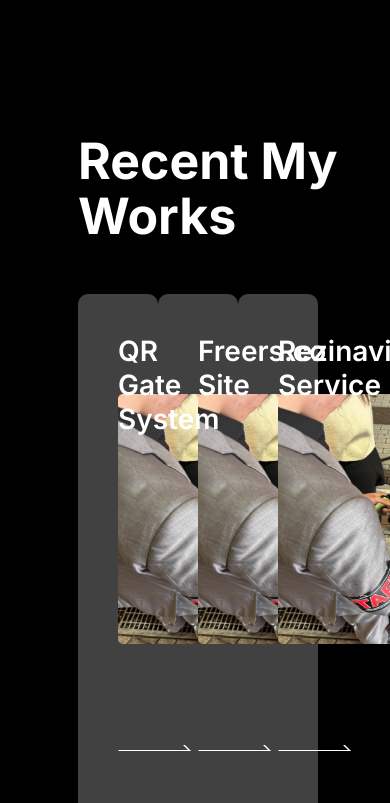
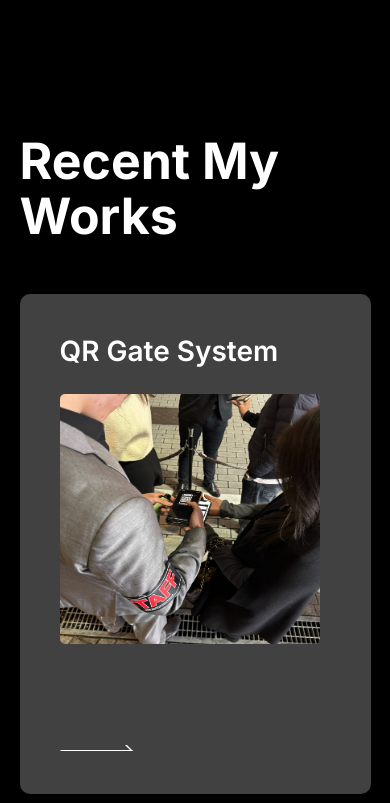
Before and after one commit to kohta9521/Kohta_2024_Portfolio_Site, a Next.js app in the folder frontend/: page / in a window 390 px wide. Shown: the part 860-1663 px from the top of the page. Built offline with nearby package versions, Linux system fonts and the light colour scheme.

Commit message:
add responsive desing

```diff
--- a/frontend/components/molecules/styles/RecentWorkCard.module.scss
+++ b/frontend/components/molecules/styles/RecentWorkCard.module.scss
@@ -101,6 +101,209 @@
 }
 
 @media screen and (max-width: 1280px) {
+  .linkBox {
+    position: relative;
+    cursor: pointer;
+    display: block;
+    width: 100%;
+    height: 520px;
+    padding: 40px;
+    border-radius: 10px;
+    text-decoration: none;
+    background-color: var(--sub-text-color);
+    margin-bottom: 20px;
+    &:hover .hoverBox {
+      opacity: 1;
+    }
+    &:hover .img {
+      opacity: 0;
+      transition: opacity 0.5s ease-in-out;
+    }
+    &.hover .circle {
+      transform: translateX(-20px);
+    }
+    .title {
+      display: block;
+      position: absolute;
+      width: 100%;
+      height: 40px;
+      font-size: 28px;
+      font-weight: 550;
+      margin-bottom: 30px;
+      color: var(--main-white-color);
+      z-index: 35;
+    }
+    .img {
+      position: absolute;
+      width: 295px;
+      border-radius: 5px;
+      top: 100px;
+      z-index: 3;
+    }
+    .hoverBox {
+      position: absolute;
+      transition: all 0.5s;
+      top: 0;
+      left: 0;
+      width: 100%;
+      height: 100%;
+      border-radius: 10px;
+      background-color: var(--main-pink-color);
+      z-index: 2;
+      opacity: 0;
+      transition: opacity 0.5s ease-in-out;
+      .mainText {
+        position: absolute;
+        width: 80%;
+        left: 40px;
+        height: auto;
+        top: 140px;
+        font-size: 16px;
+        line-height: 22px;
+        color: var(--main-white-color);
+      }
+      .circle {
+        position: absolute;
+        bottom: 80px;
+        right: 20px;
+        width: 200px;
+        height: 200px;
+        border-radius: 200px;
+        transform: translateX(0);
+        transition: transform 0.5s ease-in-out;
+        background-color: rgba(211, 211, 211, 0.228);
+      }
+    }
+    .arrow {
+      display: inline-block;
+      width: auto;
+      padding: 0px;
+      text-align: center;
+      color: #fff;
+      margin: 0px;
+      cursor: pointer;
+      position: relative;
+      text-decoration: none;
+      top: 400px;
+      left: 90px;
+      z-index: 30;
+      &::after {
+        content: "";
+        display: block;
+        position: absolute;
+        top: calc(50% - 5px);
+        right: 20px;
+        width: 70px;
+        height: 5px;
+        border: none;
+        border-right: 2px solid #fff;
+        border-bottom: 1px solid #fff;
+        transform: skew(45deg);
+        transition: 0.3s;
+      }
+    }
+  }
 }
-@media screen and (max-width: 768px) {
+@media screen and (max-width: 400px) {
+  .linkBox {
+    position: relative;
+    cursor: pointer;
+    display: block;
+    width: 100%;
+    height: 500px;
+    padding: 40px;
+    border-radius: 10px;
+    text-decoration: none;
+    background-color: var(--sub-text-color);
+    &:hover .hoverBox {
+      opacity: 1;
+    }
+    &:hover .img {
+      opacity: 0;
+      transition: opacity 0.5s ease-in-out;
+    }
+    &.hover .circle {
+      transform: translateX(-20px);
+    }
+    .title {
+      display: block;
+      position: absolute;
+      width: 100%;
+      height: 40px;
+      font-size: 28px;
+      font-weight: 550;
+      margin-bottom: 30px;
+      color: var(--main-white-color);
+      z-index: 35;
+    }
+    .img {
+      position: absolute;
+      width: 260px;
+      border-radius: 5px;
+      top: 100px;
+      z-index: 3;
+    }
+    .hoverBox {
+      position: absolute;
+      transition: all 0.5s;
+      top: 0;
+      left: 0;
+      width: 100%;
+      height: 100%;
+      border-radius: 10px;
+      background-color: var(--main-pink-color);
+      z-index: 2;
+      opacity: 0;
+      transition: opacity 0.5s ease-in-out;
+      .mainText {
+        position: absolute;
+        width: 80%;
+        left: 40px;
+        height: auto;
+        top: 140px;
+        font-size: 16px;
+        line-height: 22px;
+        color: var(--main-white-color);
+      }
+      .circle {
+        position: absolute;
+        bottom: 80px;
+        right: 20px;
+        width: 200px;
+        height: 200px;
+        border-radius: 200px;
+        transform: translateX(0);
+        transition: transform 0.5s ease-in-out;
+        background-color: rgba(211, 211, 211, 0.228);
+      }
+    }
+    .arrow {
+      display: inline-block;
+      width: auto;
+      padding: 0px;
+      text-align: center;
+      color: #fff;
+      margin: 0px;
+      cursor: pointer;
+      position: relative;
+      text-decoration: none;
+      top: 400px;
+      left: 90px;
+      z-index: 30;
+      &::after {
+        content: "";
+        display: block;
+        position: absolute;
+        top: calc(50% - 5px);
+        right: 20px;
+        width: 70px;
+        height: 5px;
+        border: none;
+        border-right: 2px solid #fff;
+        border-bottom: 1px solid #fff;
+        transform: skew(45deg);
+        transition: 0.3s;
+      }
+    }
+  }
 }
--- a/frontend/components/organisms/styles/RecentWork.module.scss
+++ b/frontend/components/organisms/styles/RecentWork.module.scss
@@ -16,6 +16,21 @@
 }
 
 @media screen and (max-width: 1280px) {
+  .recent {
+    width: 100vw;
+    height: auto;
+    padding: 150px 0px;
+    background-color: var(--main-black-color);
+    .container {
+      width: 90%;
+      margin: 0 auto;
+      .cardFlexBox {
+        width: 100%;
+        height: auto;
+        display: block;
+      }
+    }
+  }
 }
 
 @media screen and (max-width: 768px) {
```
